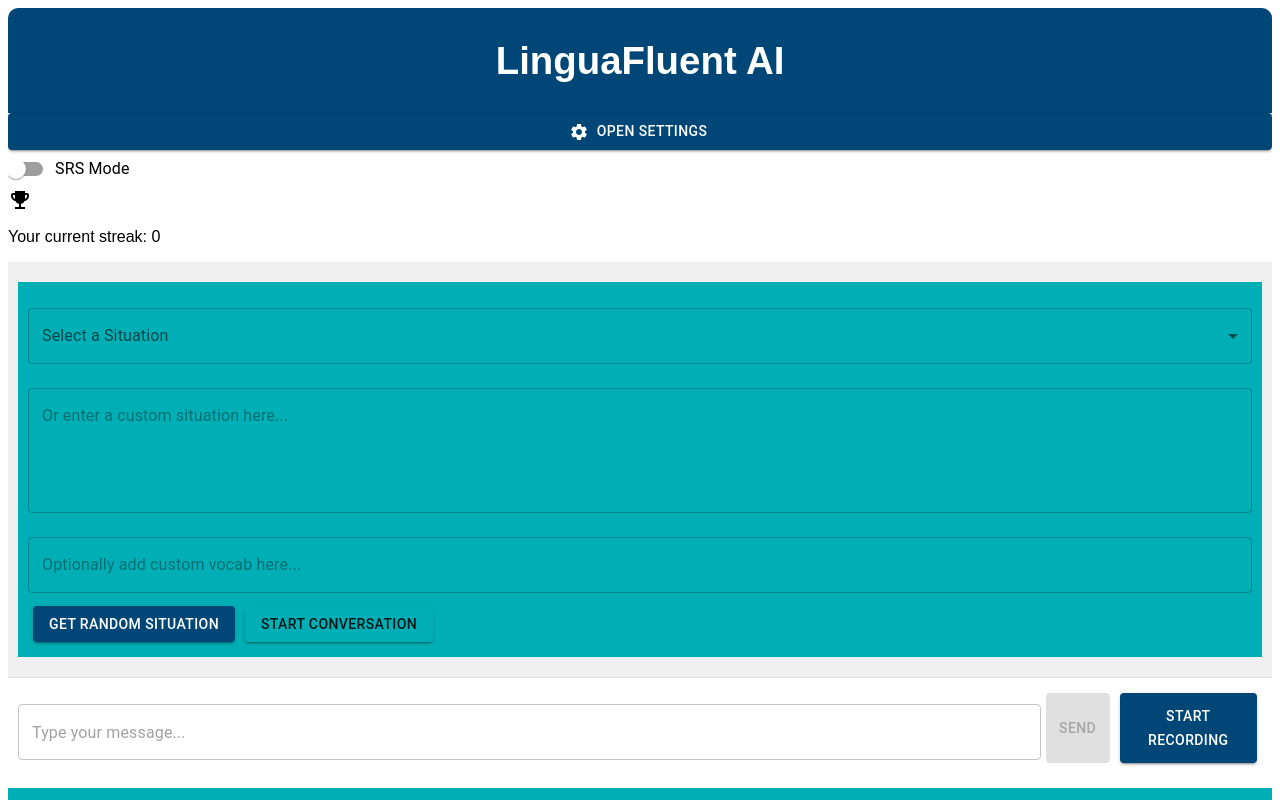
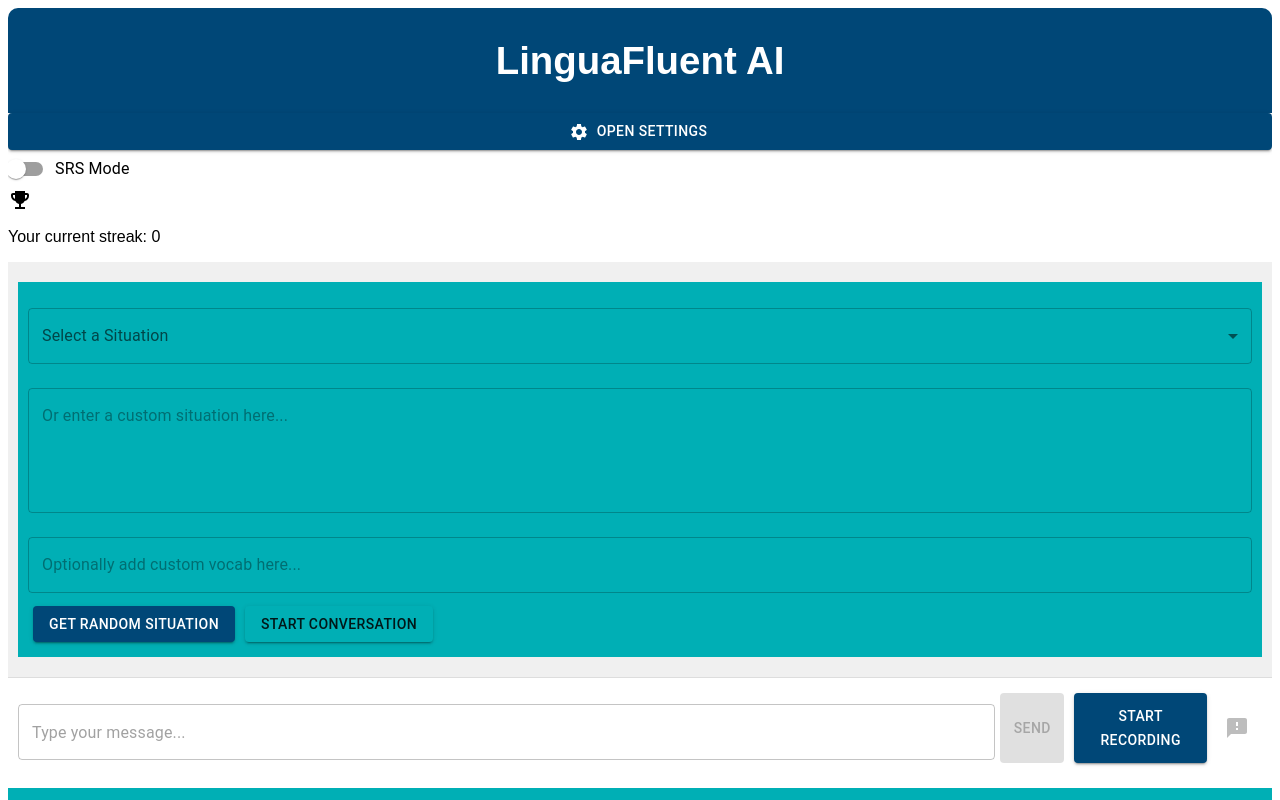
Before and after one commit to evannaderi/chinese-companion, a Next.js app: page / in a window 1280 px wide. Shown: the top 800 px of the page. Built offline with nearby package versions, Linux system fonts and the light colour scheme.

Commit message:
feedback

```diff
--- a/components/ChatContainer.js
+++ b/components/ChatContainer.js
@@ -72,6 +72,7 @@ const ChatContainer = () => {
         const [feedbackSelected, setFeedbackSelected] = useState(false);
         const [autoplay, setAutoplay] = useState(false);
         const [isSettingsModalOpen, setIsSettingsModalOpen] = useState(false);
+        const [helpType, setHelpType] = useState('');
 
         const openSettingsModal = () => setIsSettingsModalOpen(true);
         const closeSettingsModal = () => setIsSettingsModalOpen(false);
@@ -82,8 +83,9 @@ const ChatContainer = () => {
         const openSavedWordsModal = () => setIsSavedWordsModalOpen(true);
         const closeSavedWordsModal = () => setIsSavedWordsModalOpen(false);
 
-    const openHelpChat = (queryText) => {
+        const openHelpChat = (queryText, type) => {
             setQueryText(queryText);
+            setHelpType(type);
             setIsHelpChatOpen(true);
         }
         const closeHelpChat = () => setIsHelpChatOpen(false);
@@ -394,7 +396,13 @@ const ChatContainer = () => {
                 </div>
 
                 <MessageDisplayArea messages={conversationLog} segmentedMessages={segmentedConversation} onClickWord={updateCard} situation={situation} setSituation={setSituation} useSituation={useSituation} showSituation={true} openHelpChat={openHelpChat} customVocab={customVocab} setCustomVocab={setCustomVocab} sourceLanguage={language} aiCharName={aiCharName} userCharName={userCharName} autoplay={autoplay} voice={voice} />
-            <ChatInputArea onSendMessage={handleSubmit} userInput={userInput} setUserInput={setUserInput} isSituationUsed={isSituationUsed} />
+                <ChatInputArea
+                    onSendMessage={handleSubmit}
+                    userInput={userInput}
+                    setUserInput={setUserInput}
+                    isSituationUsed={isSituationUsed}
+                    openHelpChat={openHelpChat}
+                />
                 {isSrsModeActive && (
                     <SrsCard
                         currentReviewWord={currentReviewWord}
@@ -426,6 +434,7 @@ const ChatContainer = () => {
                     language={language}
                     queryText={queryText}
                     isSituationUsed={isSituationUsed}
+                    helpType={helpType}
                 />
 
                 <Modal
--- a/components/ChatInputArea.js
+++ b/components/ChatInputArea.js
@@ -1,11 +1,12 @@
 import React, { useState, useRef } from 'react';
-import { TextField, Button } from '@mui/material';
+import { TextField, Button, IconButton } from '@mui/material';
+import FeedbackIcon from '@mui/icons-material/Feedback';
 import { getTranscription } from '../services/openaiService';
 import styles from './styles/ChatInputArea.module.css';
 
 const transcriptionModel = "whisper-1";
 
-const ChatInputArea = ({ onSendMessage, userInput, setUserInput, isSituationUsed }) => {
+const ChatInputArea = ({ onSendMessage, userInput, setUserInput, isSituationUsed, openHelpChat }) => {
     const [input, setInput] = useState('');
     const [recording, setRecording] = useState(false);
     const mediaRecorderRef = useRef(null);
@@ -115,6 +116,18 @@ const ChatInputArea = ({ onSendMessage, userInput, setUserInput, isSituationUsed
         }
     };
 
+    const handleGetFeedback = async () => {
+        if (userInput.trim() !== '') {
+            try {
+                const feedback = openHelpChat(userInput, "feedback"); // Call the feedback service
+                console.log('Feedback:', feedback); // Handle the feedback response (e.g., display it or log it)
+                // You may also want to update the UI based on this feedback
+            } catch (error) {
+                console.error('Error getting feedback:', error);
+            }
+        }
+    };
+
     return (
         <div className={styles.chatInputArea}>
             <TextField
@@ -143,6 +156,13 @@ const ChatInputArea = ({ onSendMessage, userInput, setUserInput, isSituationUsed
             >
                 {recording ? 'Stop Recording' : 'Start Recording'}
             </Button>
+            <IconButton
+                onClick={handleGetFeedback}
+                style={{ margin: '5px' }}
+                disabled={!userInput.trim()} // Disable if there's no input
+            >
+                <FeedbackIcon />
+            </IconButton>
         </div>
     );
 };
--- a/components/HelpChatModal.js
+++ b/components/HelpChatModal.js
@@ -5,16 +5,22 @@ import { getCustomCompletion } from '../services/openaiService';
 import styles from './styles/ChatContainer.module.css';
 import modalStyles from './styles/HelpChatModal.module.css';
 import Modal from 'react-modal';
+import Button from '@mui/material/Button';
 
 const model="gpt-4-1106-preview"
 const systemPrompt = "You are a language learning assistant. Keep responses brief.";
 
-const HelpChatModal = ({ isOpen, onRequestClose, language, queryText, isSituationUsed }) => {
+const HelpChatModal = ({ isOpen, onRequestClose, language, queryText, isSituationUsed, helpType }) => {
     const [userInput, setUserInput] = useState('');
     const [conversationLog, setConversationLog] = useState([]);
     const scrollRef = useRef(null);
 
-    const prompt = `Translate this text from ${language} into English: ${queryText}`;
+    let prompt = '';
+    if (helpType === 'translation') {
+        prompt = `Translate this text from ${language} into English: ${queryText}`;
+    } else if (helpType === 'feedback') {
+        prompt = `Give feedback on the correctness of this text in ${language}: ${queryText}`;
+    }
 
     useEffect(() => {
         // When modal opens and if the conversation log is empty, add the queryText
@@ -26,6 +32,8 @@ const HelpChatModal = ({ isOpen, onRequestClose, language, queryText, isSituatio
     const handleSubmit = async (input) => {
         // Update the conversation log with user input
         setConversationLog(prev => [...prev, { role: 'user', content: input }]);
+        // Clear the userInput state to clear the chat input area
+        setUserInput('');
     };
 
     useEffect(() => {
@@ -64,7 +72,7 @@ const HelpChatModal = ({ isOpen, onRequestClose, language, queryText, isSituatio
                 ))}
             </div>
             <ChatInputArea onSendMessage={handleSubmit} userInput={userInput} setUserInput={setUserInput} isSituationUsed={isSituationUsed} />
-            <button onClick={onRequestClose}>Close</button>
+            <Button onClick={onRequestClose}>Close</Button>
         </Modal>
     );
 };
--- a/components/SegmentedChatMessage.js
+++ b/components/SegmentedChatMessage.js
@@ -98,7 +98,7 @@ const SegmentedChatMessage = ({ message, onClickWord, idx, openHelpChat, sourceL
 
     const onClickHelp = () => {
         const messageText = Array.isArray(message.content) ? message.content.join(' ') : message.content;
-        openHelpChat(messageText);
+        openHelpChat(messageText, "translation");
     };
 
     useEffect(() => {
```
Lines whose indentation alone changed are shown as unchanged.
